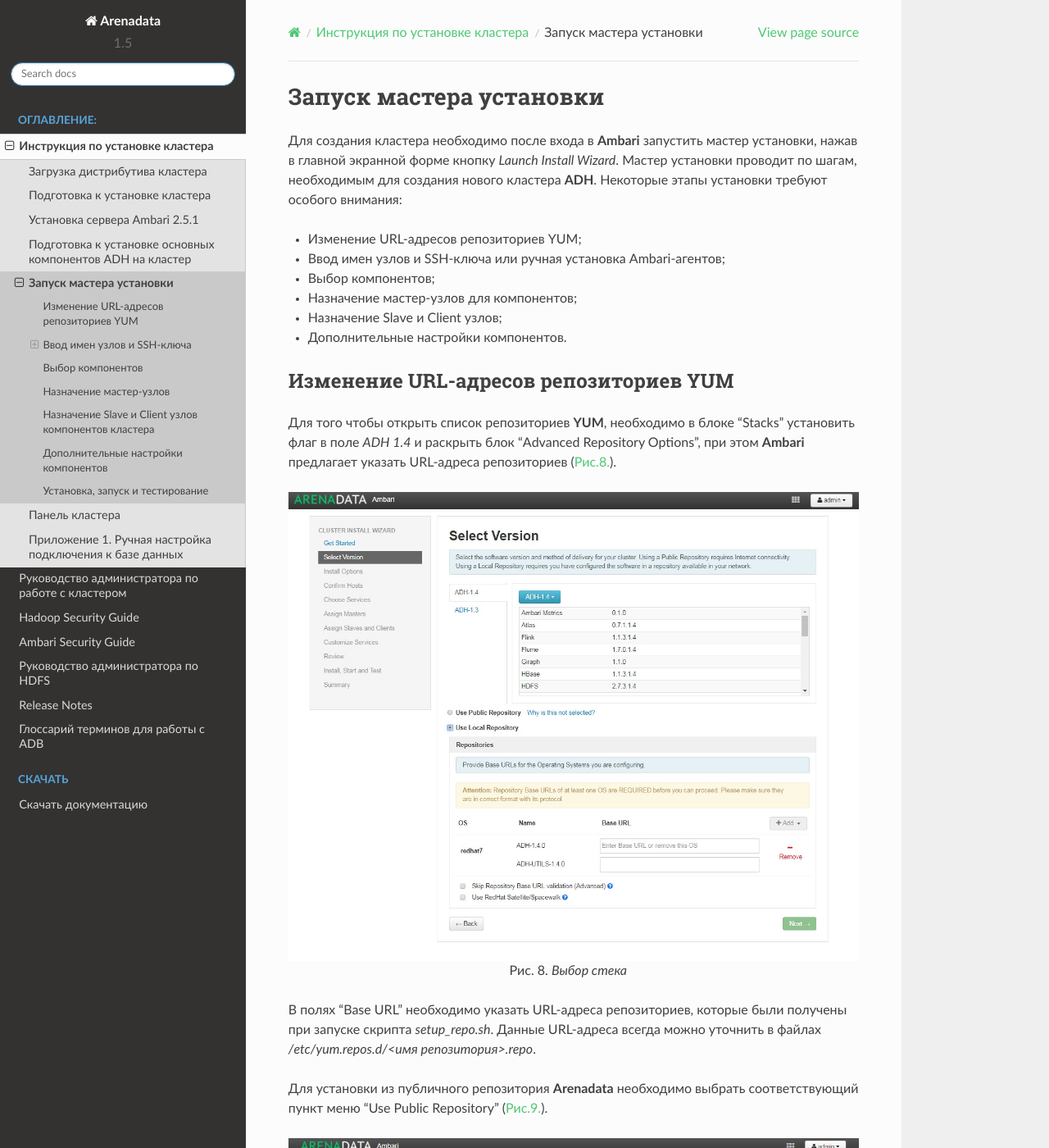
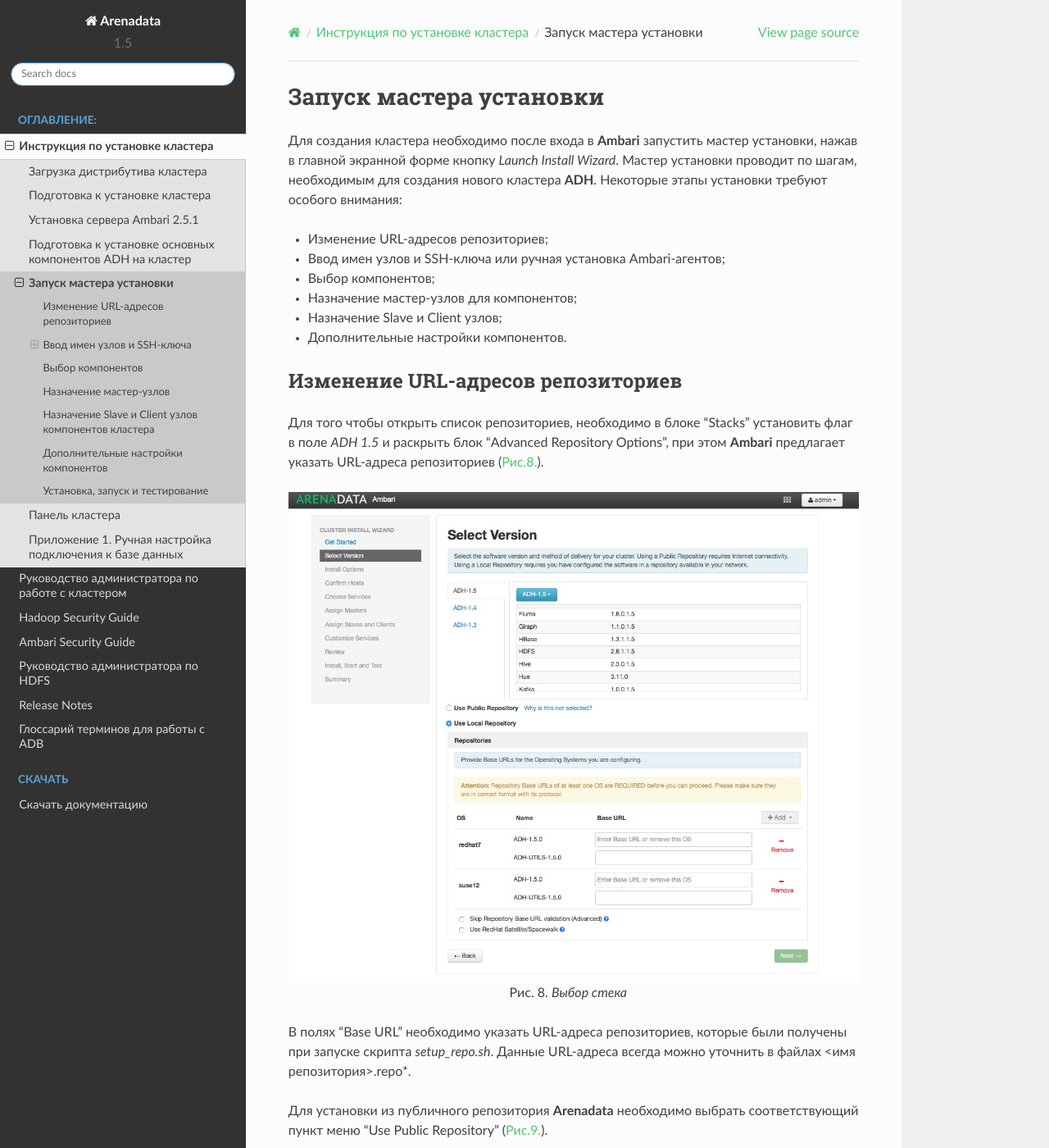
Before and after one commit to arenadata/docs_adps, a Sphinx documentation site: the page built from source/install/master.rst, in a window 1280 px wide and 1400 px high. Shown: the whole window at 82% size. Built offline with Sphinx 7.4.7 and the Read the Docs theme 2.0.0, drawn with Linux system fonts in a browser that asks for light colours; some of the changed text lies outside the part shown.

```diff
--- a/source/install/master.rst
+++ b/source/install/master.rst
@@ -4,7 +4,7 @@
 Для создания кластера необходимо после входа в **Ambari** запустить мастер установки, нажав в главной экранной форме кнопку *Launch Install Wizard*. Мастер установки проводит по шагам, необходимым для создания нового кластера **ADH**. Некоторые этапы установки требуют особого внимания:
 
 
-+ Изменение URL-адресов репозиториев YUM;
++ Изменение URL-адресов репозиториев;
 + Ввод имен узлов и SSH-ключа или ручная установка Ambari-агентов;
 + Выбор компонентов;
 + Назначение мастер-узлов для компонентов;
@@ -13,11 +13,11 @@
 
 
 
-Изменение URL-адресов репозиториев YUM
-^^^^^^^^^^^^^^^^^^^^^^^^^^^^^^^^^^^^^^
+Изменение URL-адресов репозиториев
+^^^^^^^^^^^^^^^^^^^^^^^^^^^^^^^^^^
 
 
-Для того чтобы открыть список репозиториев **YUM**, необходимо в блоке "Stacks" установить флаг в поле *ADH 1.4* и раскрыть блок "Advanced Repository Options", при этом **Ambari** предлагает указать URL-адреса репозиториев (:numref:`Рис.%s.<install-img-7>`).
+Для того чтобы открыть список репозиториев, необходимо в блоке "Stacks" установить флаг в поле *ADH 1.5* и раскрыть блок "Advanced Repository Options", при этом **Ambari** предлагает указать URL-адреса репозиториев (:numref:`Рис.%s.<install-img-7>`).
 
 .. _install-img-7:
 
@@ -27,7 +27,7 @@
    Выбор стека
 
 
-В полях "Base URL" необходимо указать URL-адреса репозиториев, которые были получены при запуске скрипта *setup_repo.sh*. Данные URL-адреса всегда можно уточнить в файлах */etc/yum.repos.d/<имя репозитория>.repo*.
+В полях "Base URL" необходимо указать URL-адреса репозиториев, которые были получены при запуске скрипта *setup_repo.sh*. Данные URL-адреса всегда можно уточнить в файлах <имя репозитория>.repo*.
 
 Для установки из публичного репозитория **Arenadata** необходимо выбрать соответствующий пункт меню "Use Public Repository" (:numref:`Рис.%s.<install-img-7-2>`).
 
@@ -59,10 +59,19 @@
 В случае если нет возможности предоставить закрытый ключ беспарольного **SSH**, следует произвести установку Ambari-агентов вручную. Для этого на каждом узле кластера необходимо выполнить следующие шаги:
 
 
-+ Установить репозиторий Ambari, скопировав файл */etc/yum.repos.d/ambari.repo* с сервера репозитория YUM;
++ Установить репозиторий Ambari, скопировав файл *ambari.repo* с сервера репозитория;
 + Установить Ambari-агент, выполнив команду:
 
-    :command:`yum install ambari-agent`
++ RHEL/CentOS 7:
+  ::
+
+   yum install ambari-agent
+
++ SUSE/SLES 12:
+  ::
+
+   zypper install ambari-agent
+
 
 + Изменить конфигурацию Ambari-агента */etc/ambari-agent/conf/ambari-agent.ini* для определения его на сервере Ambari:
 
```
Also changed, not shown: source/install/imgs/install_pic7-2.jpg, source/install/imgs/install_pic7.jpg.
